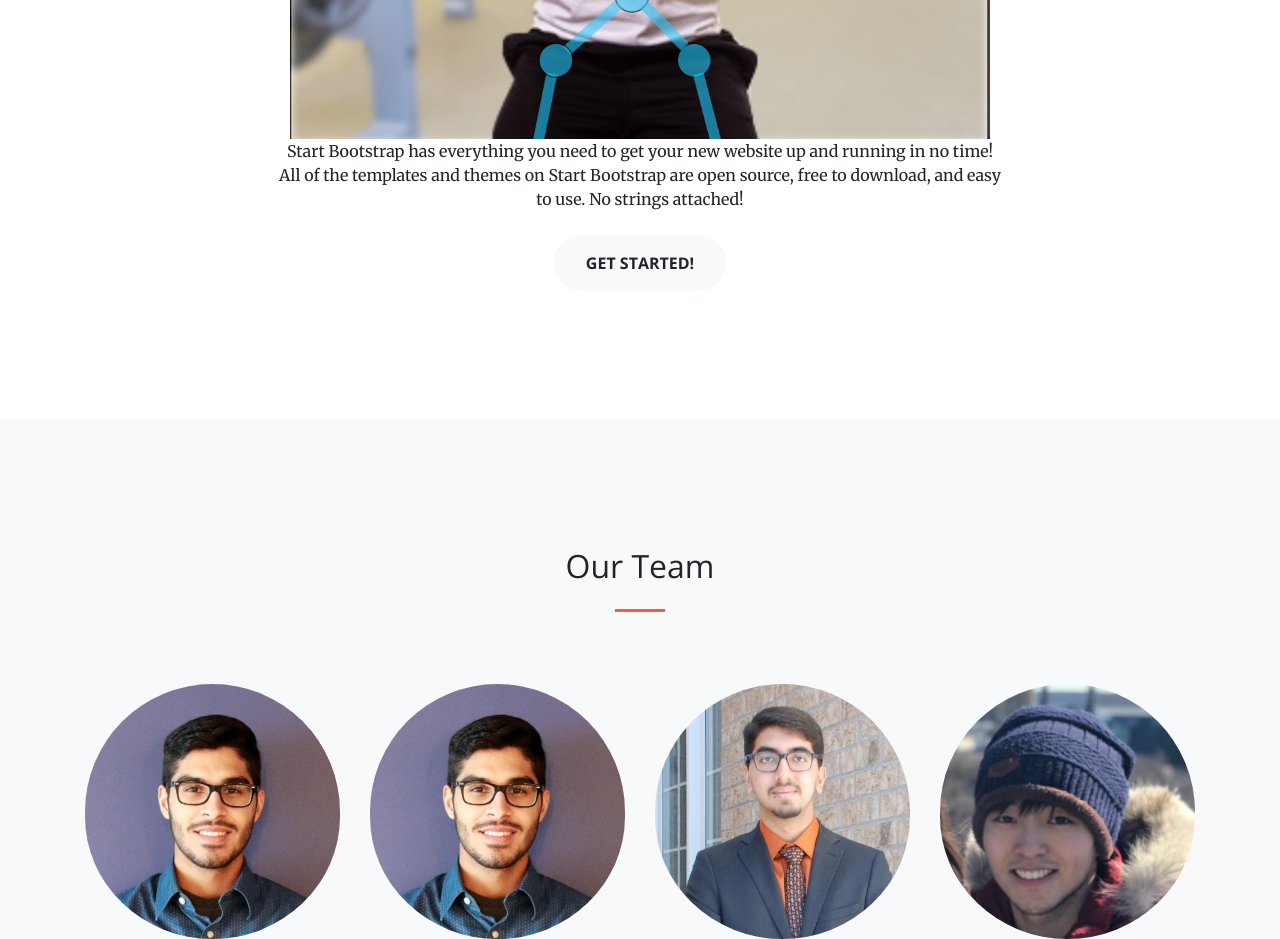
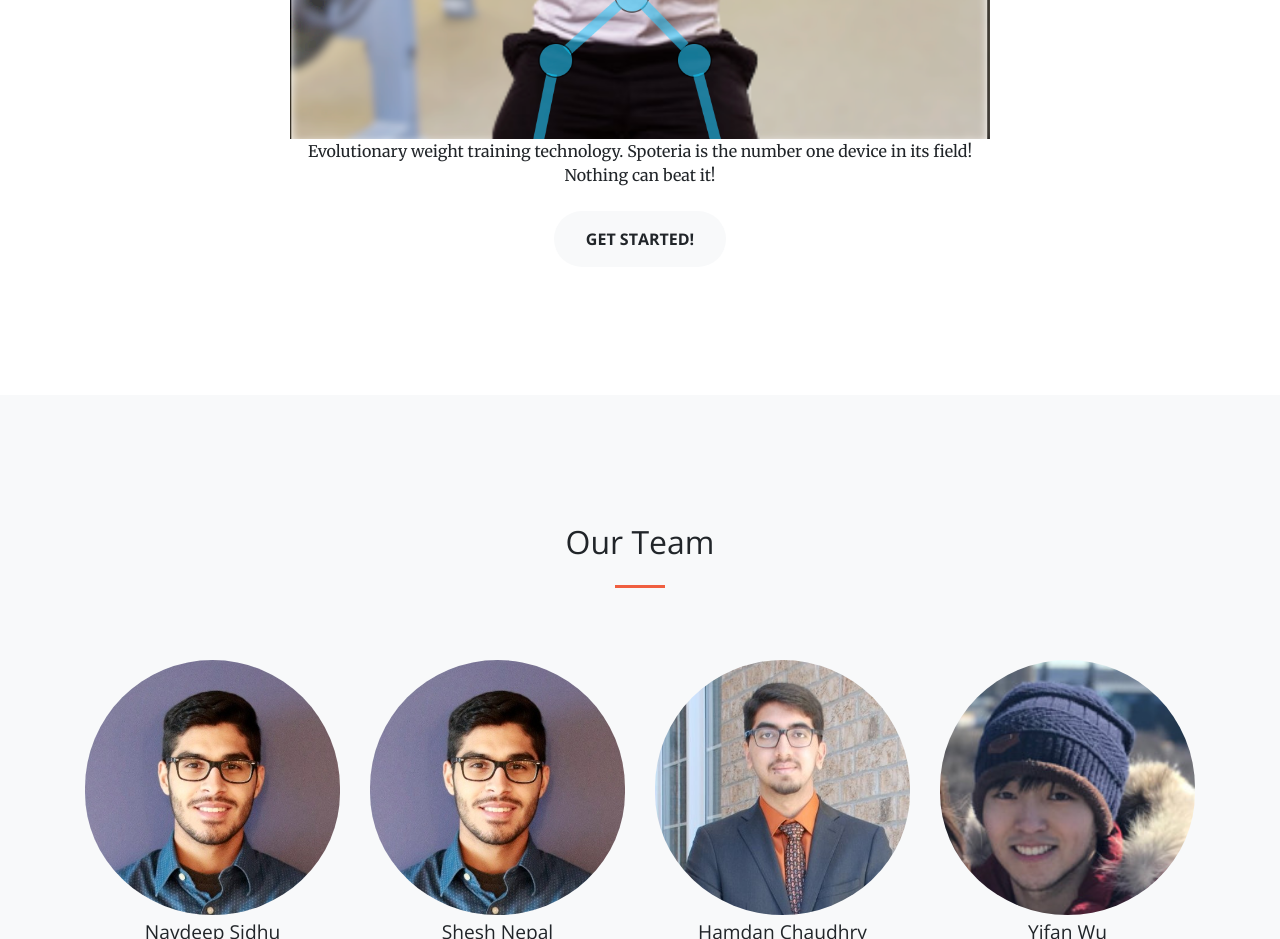
Before and after one commit to FYDP-grp17/FYDP-grp17.github.io, a plain HTML site: page index.html in a window 1280 px wide. Shown: the part 1660-2599 px from the top of the page. Drawn offline with nearby package versions, Linux system fonts and the light colour scheme.

Commit message:
Update index.html

```diff
--- a/index.html
+++ b/index.html
@@ -96,7 +96,7 @@
             <div class="col-lg-12">
               <img style="width: 100%" src="img/About-background.png"/>
             </div>
-            <p class="text-gray mb-4">Start Bootstrap has everything you need to get your new website up and running in no time! All of the templates and themes on Start Bootstrap are open source, free to download, and easy to use. No strings attached!</p>
+            <p class="text-gray mb-4">Evolutionary weight training technology. Spoteria is the number one device in its field! Nothing can beat it!</p>
             <a class="btn btn-light btn-xl js-scroll-trigger" href="#blog">Get Started!</a>
           </div>
         </div>
```
